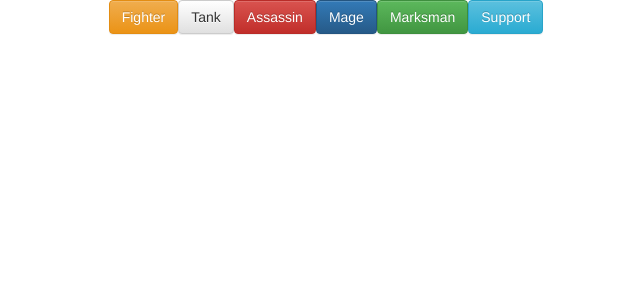
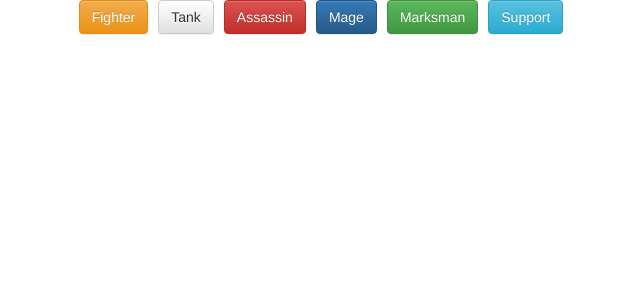
Before and after one commit to Abeyy/Makarov, a React (Create React App) app: page / in a window 1280 px wide. Shown: the top 300 px of the page, without its empty margins (314-954 px from the left). Built offline with nearby package versions, Linux system fonts and the light colour scheme.

Commit message:
ChampTypeButton Css

```diff
--- /dev/null
+++ b/src/components/ChampTypeButton/ChampTypeButton.css
@@ -0,0 +1,3 @@
+.ChampTypeButton {
+	margin-right: 10px !important;
+}
--- a/src/components/ChampTypeButton/ChampTypeButton.js
+++ b/src/components/ChampTypeButton/ChampTypeButton.js
@@ -1,4 +1,5 @@
 import React, {Component} from 'react';
+import './ChampTypeButton.css';
 
 class ChampTypeButton extends Component {
 	constructor(){
@@ -55,7 +56,7 @@ class ChampTypeButton extends Component {
 	render () {
 		return (
 
-			<button value={this.props.children} className={this.state.btnClass} > {this.props.children} </button>
+			<button value={this.props.children} className={"ChampTypeButton " + this.state.btnClass} > {this.props.children} </button>
 		)
 	}
 }
```
